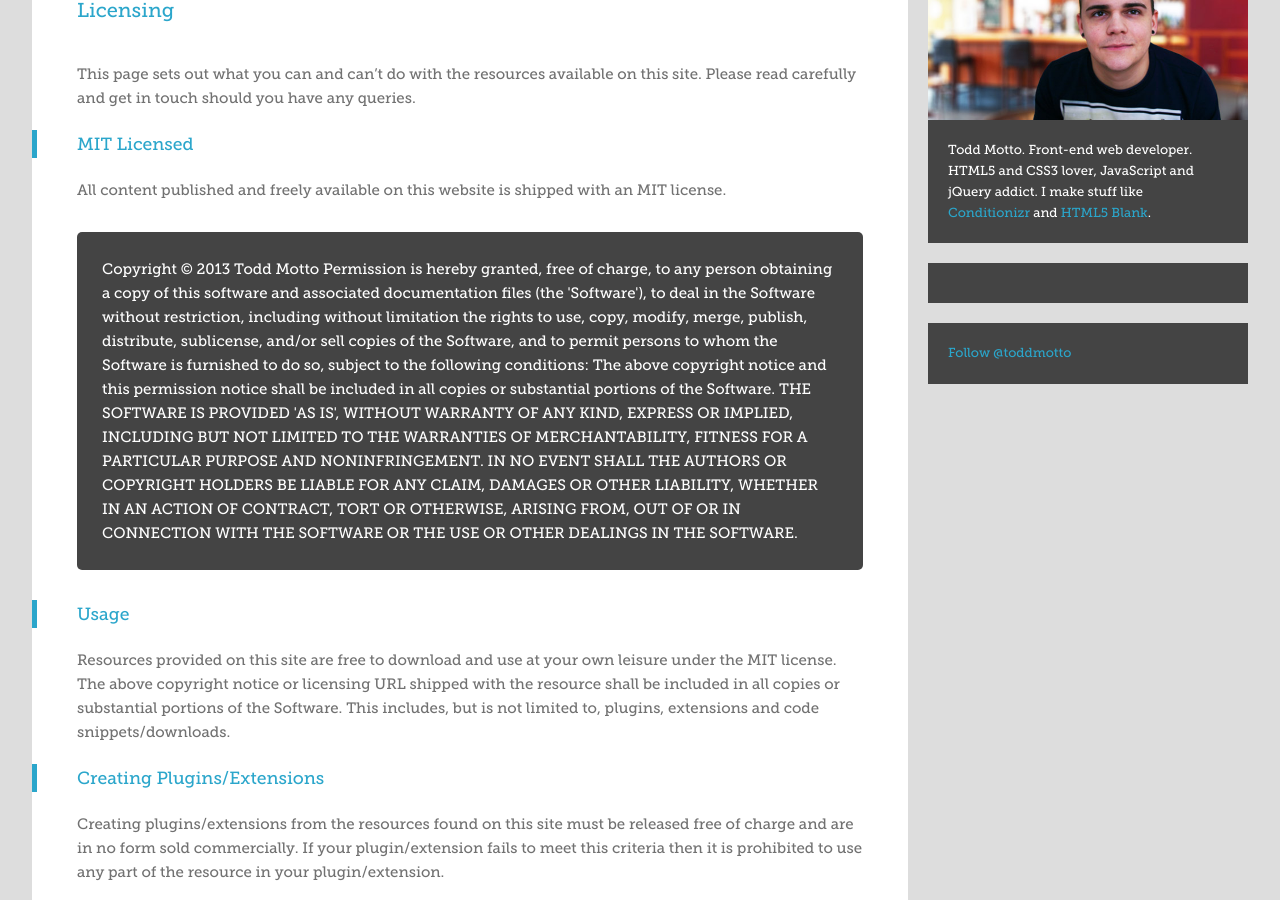
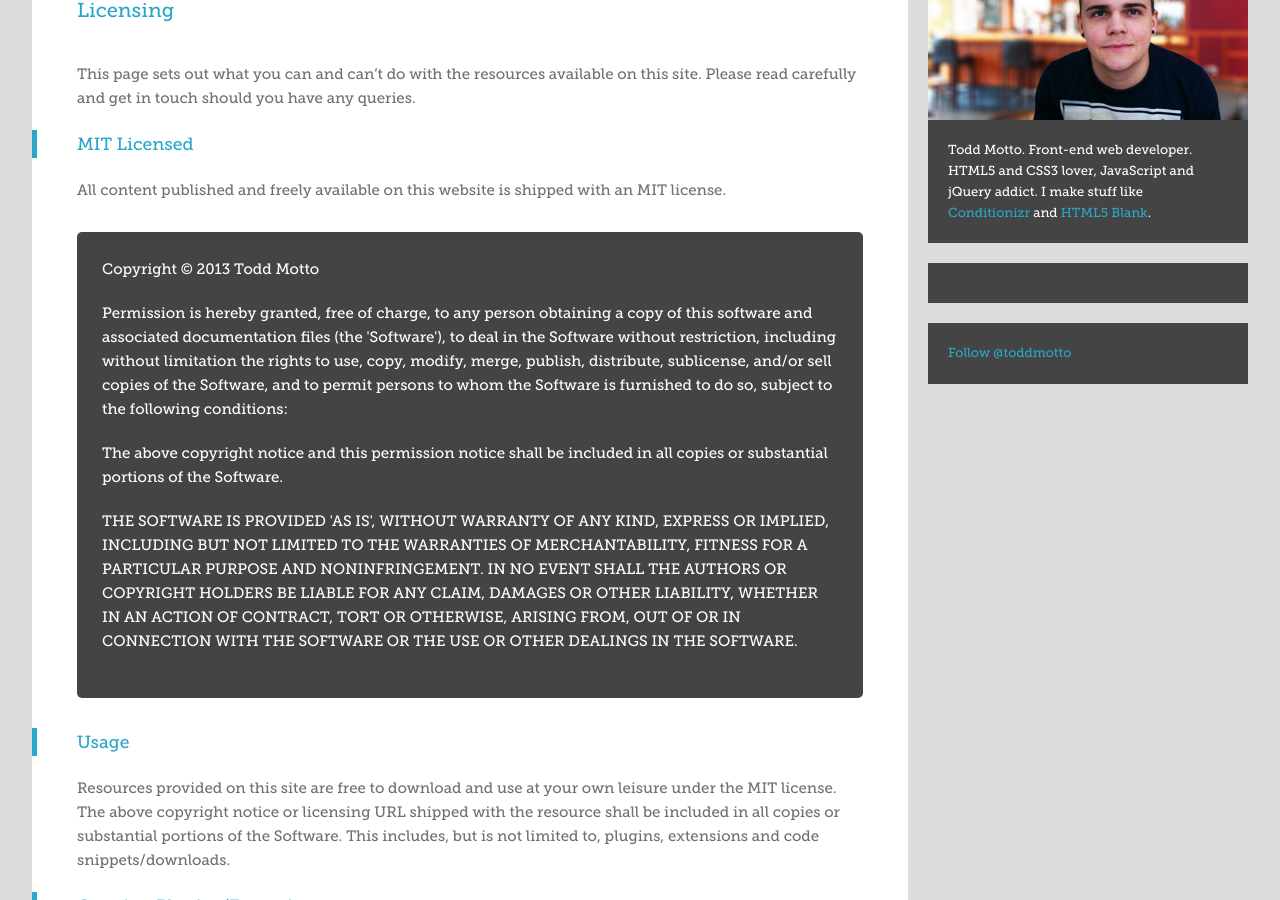
Before and after one commit to lechoo/toddmotto.github.com, a Jekyll site: the page built from licensing.md, in a window 1280 px wide and 900 px high, scrolled down 231 px. Built offline with Jekyll 4.4.1, drawn with Linux system fonts in a browser that asks for light colours; Markdown is read by kramdown in place of the engine named in the settings; comment, search, counter and statistics services are not loaded.

```diff
--- a/licensing.md
+++ b/licensing.md
@@ -10,12 +10,12 @@ This page sets out what you can and can't do with the resources available on thi
 All content published and freely available on this website is shipped with an MIT license.
 
 <div class="licensing-mit">
-Copyright &copy; 2013 Todd Motto
-Permission is hereby granted, free of charge, to any person obtaining a copy of this software and associated documentation files (the 'Software'), to deal in the Software without restriction, including without limitation the rights to use, copy, modify, merge, publish, distribute, sublicense, and/or sell copies of the Software, and to permit persons to whom the Software is furnished to do so, subject to the following conditions:
+<p>Copyright &copy; 2013 Todd Motto</p>
+<p>Permission is hereby granted, free of charge, to any person obtaining a copy of this software and associated documentation files (the 'Software'), to deal in the Software without restriction, including without limitation the rights to use, copy, modify, merge, publish, distribute, sublicense, and/or sell copies of the Software, and to permit persons to whom the Software is furnished to do so, subject to the following conditions:</p>
 
-The above copyright notice and this permission notice shall be included in all copies or substantial portions of the Software.
+<p>The above copyright notice and this permission notice shall be included in all copies or substantial portions of the Software.</p>
 
-THE SOFTWARE IS PROVIDED 'AS IS', WITHOUT WARRANTY OF ANY KIND, EXPRESS OR IMPLIED, INCLUDING BUT NOT LIMITED TO THE WARRANTIES OF MERCHANTABILITY, FITNESS FOR A PARTICULAR PURPOSE AND NONINFRINGEMENT. IN NO EVENT SHALL THE AUTHORS OR COPYRIGHT HOLDERS BE LIABLE FOR ANY CLAIM, DAMAGES OR OTHER LIABILITY, WHETHER IN AN ACTION OF CONTRACT, TORT OR OTHERWISE, ARISING FROM, OUT OF OR IN CONNECTION WITH THE SOFTWARE OR THE USE OR OTHER DEALINGS IN THE SOFTWARE.
+<p>THE SOFTWARE IS PROVIDED 'AS IS', WITHOUT WARRANTY OF ANY KIND, EXPRESS OR IMPLIED, INCLUDING BUT NOT LIMITED TO THE WARRANTIES OF MERCHANTABILITY, FITNESS FOR A PARTICULAR PURPOSE AND NONINFRINGEMENT. IN NO EVENT SHALL THE AUTHORS OR COPYRIGHT HOLDERS BE LIABLE FOR ANY CLAIM, DAMAGES OR OTHER LIABILITY, WHETHER IN AN ACTION OF CONTRACT, TORT OR OTHERWISE, ARISING FROM, OUT OF OR IN CONNECTION WITH THE SOFTWARE OR THE USE OR OTHER DEALINGS IN THE SOFTWARE.</p>
 </div>
 
 ### Usage
```
